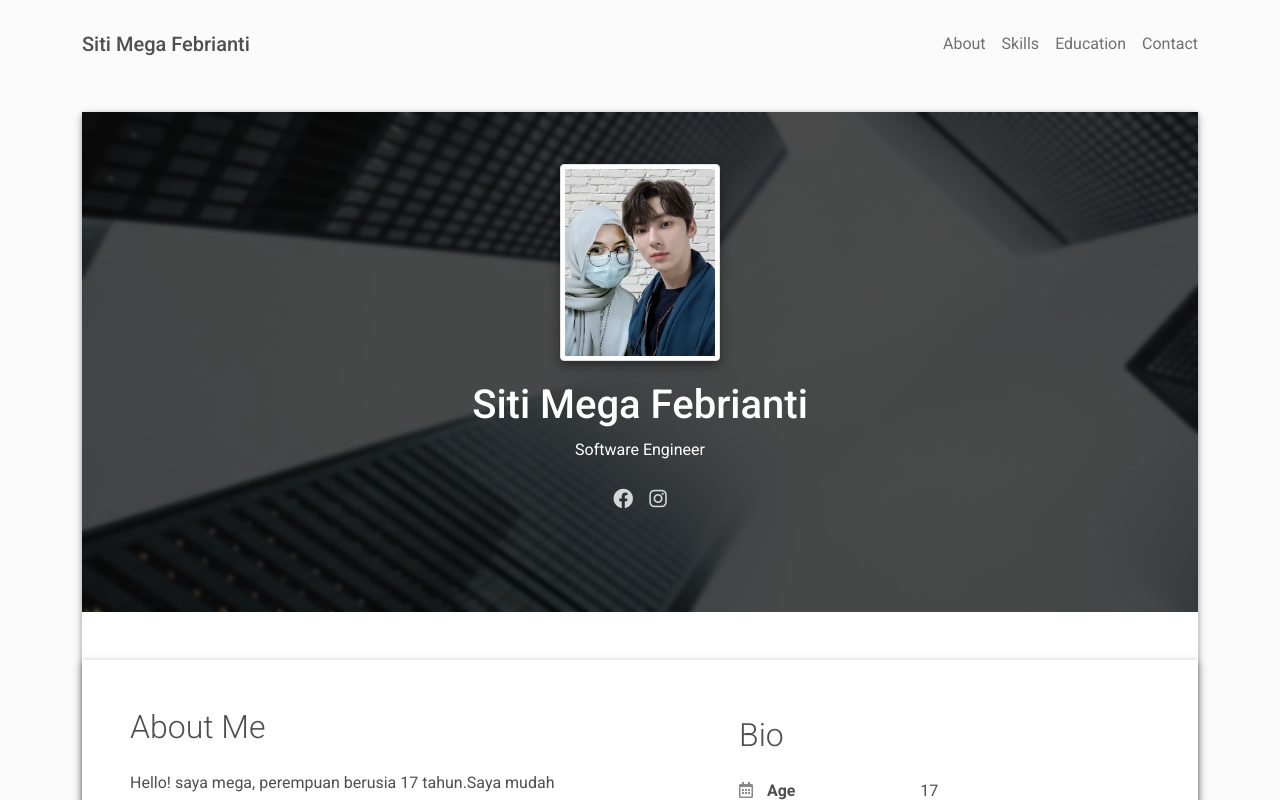
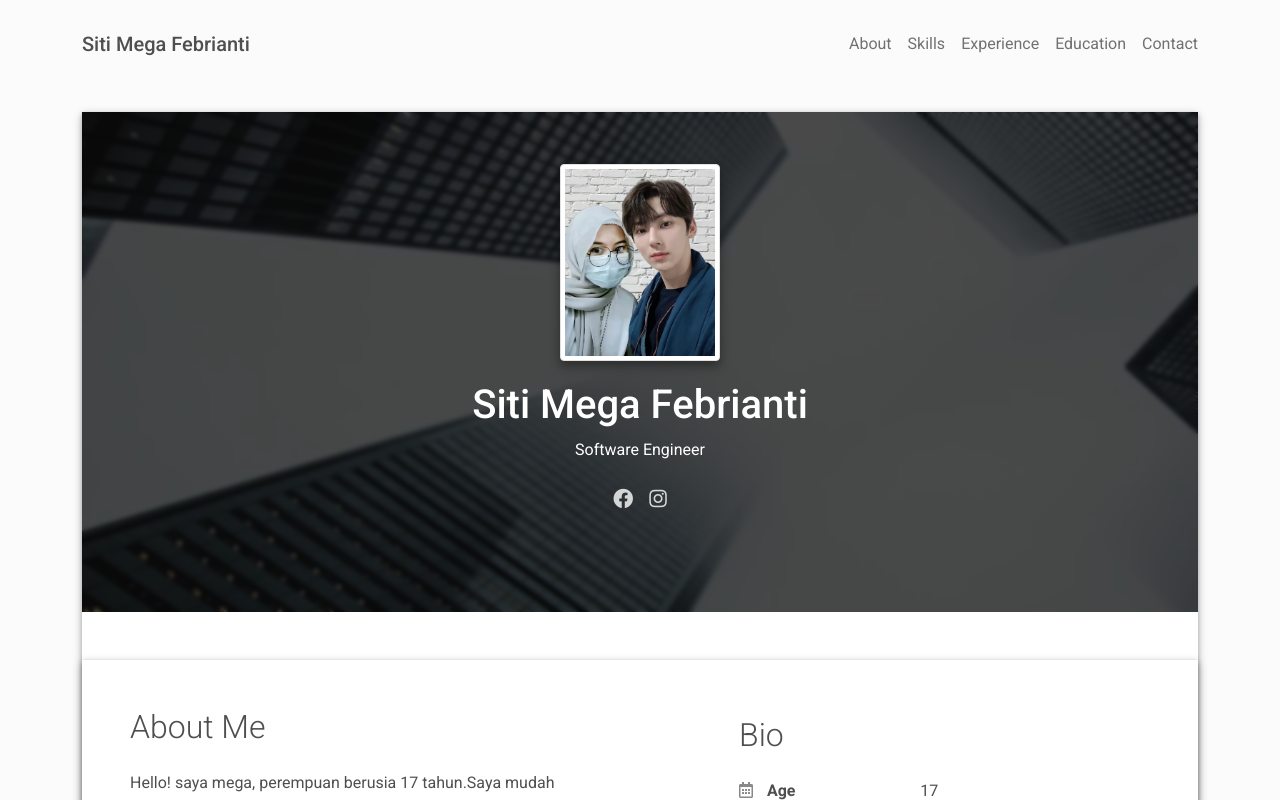
Before and after one commit to megafb/megaf.github.io, a plain HTML site: page index.html in a window 1280 px wide. Shown: the top 800 px of the page. Drawn offline with Linux system fonts and the light colour scheme.

Commit message:
Update index.html

```diff
--- a/index.html
+++ b/index.html
@@ -33,7 +33,8 @@
                 </li>
                 <li class="nav-item"><a class="nav-link" href="#skills" title="Skills"><span class="menu-title">Skills</span></a>
                 </li>
-
+                 <li class="nav-item"><a class="nav-link" href="#experience" title="Experience"><span class="menu-title">Experience</span></a>
+                </li>
                 <li class="nav-item"><a class="nav-link" href="#education" title="Education"><span class="menu-title">Education</span></a>
                 </li>
 
```
